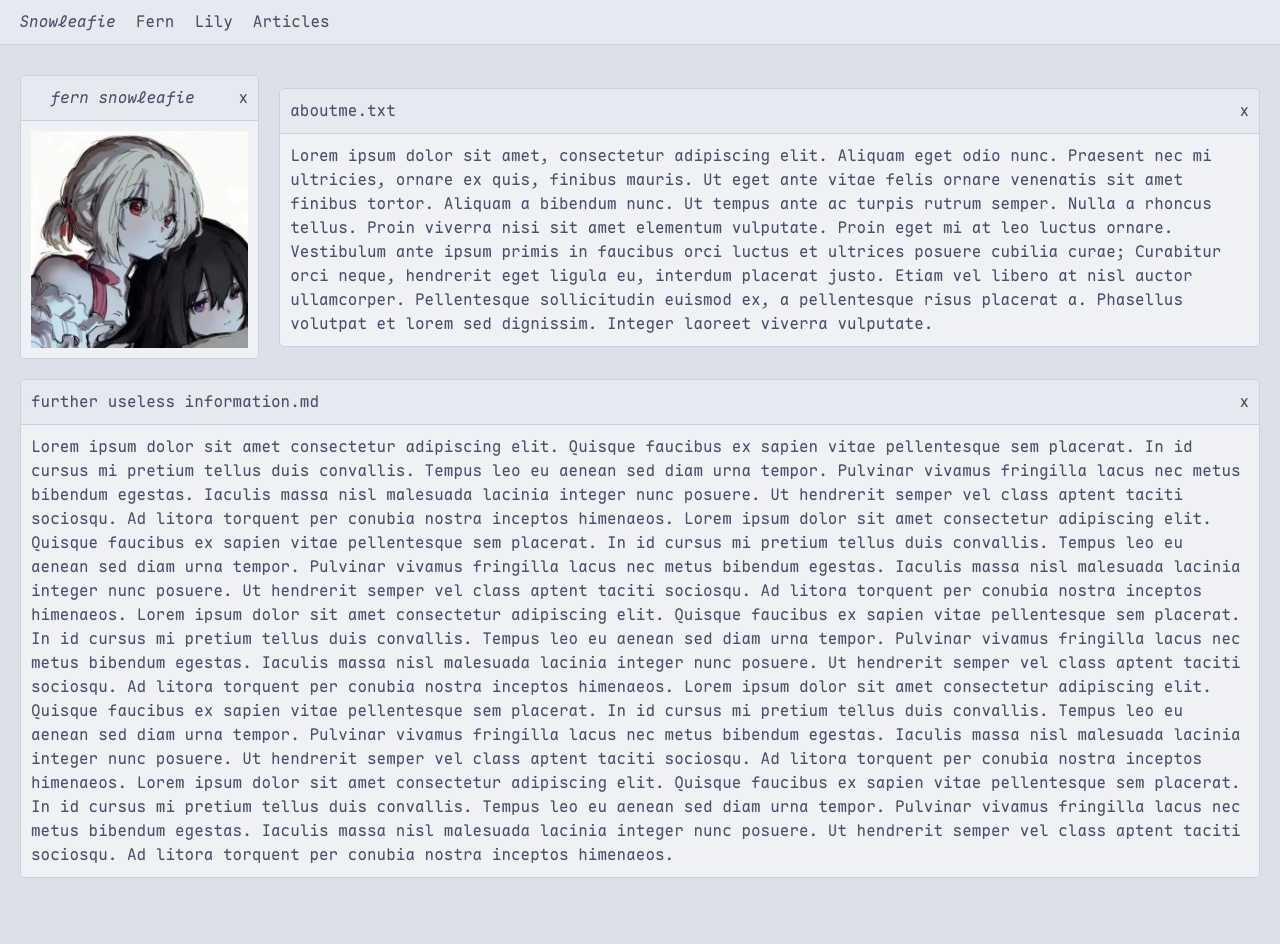
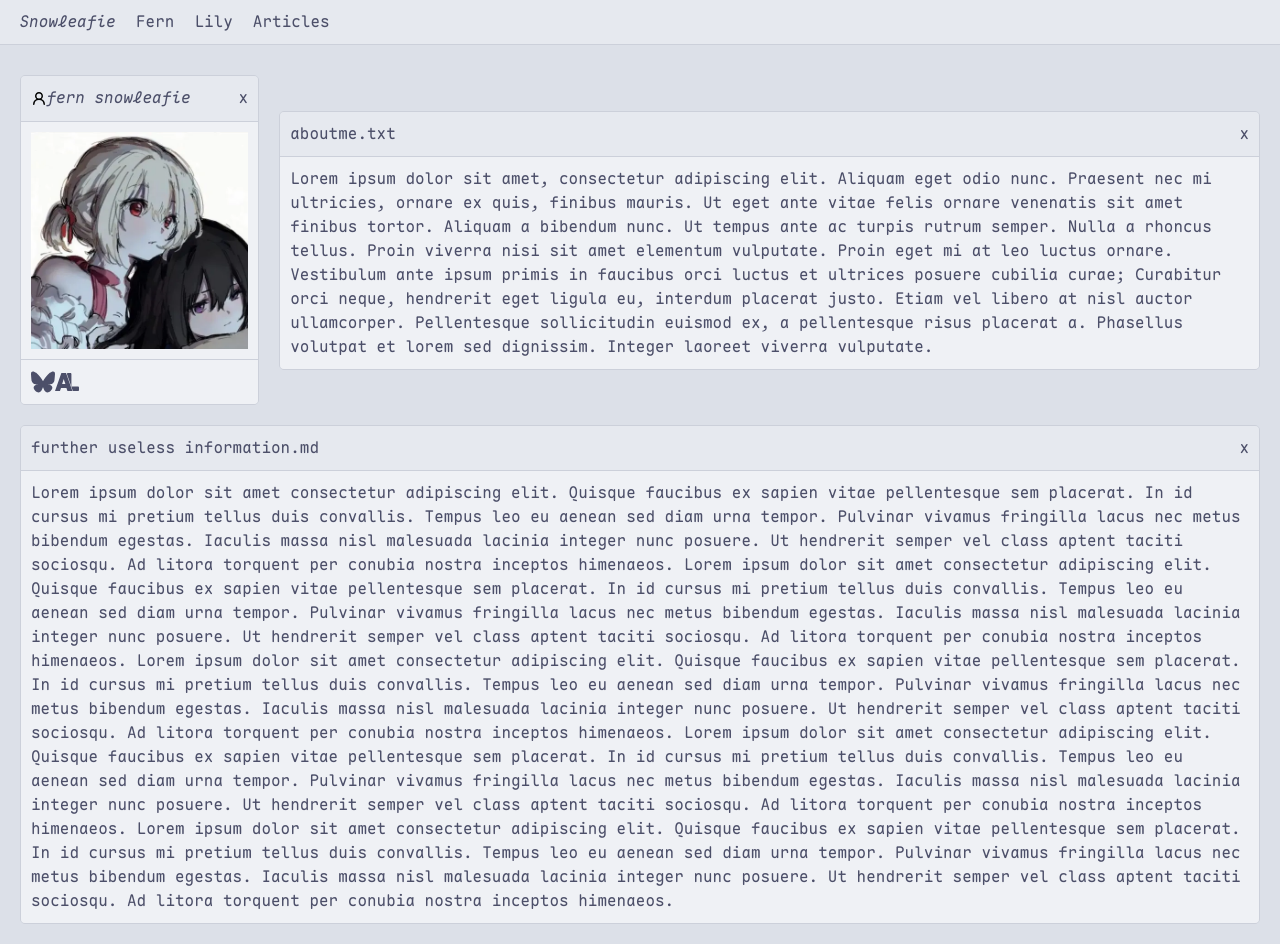
Before and after one commit to FernLeafie/fernleafie.github.io, a Next.js app: page /fern in a window 1280 px wide. Before the commit the page ends 898 px from the top, so only its background shows below. Built offline with nearby package versions, Linux system fonts and the light colour scheme.

Commit message:
Icon component

```diff
--- /dev/null
+++ b/app/styles/icons.css
@@ -0,0 +1,12 @@
+.icon {
+  padding: 0px !important;
+  height: 24px;
+  color: var(--text);
+}
+
+.bluesky:hover {
+  color: #1185FE;
+}
+.anilist:hover {
+  color: #02A9FF;
+}
--- a/app/styles/styles.css
+++ b/app/styles/styles.css
@@ -1,4 +1,5 @@
 @import url("palette.css");
+@import url("icons.css");
 
 :root {
   --text: var(--ctp-latte-text);
--- /dev/null
+++ b/components/Icon.js
@@ -0,0 +1,37 @@
+function Icon({ icon }) {
+  switch (icon) {
+    case "bluesky":
+      return (
+        <svg
+          className={"icon " + icon}
+          role="img"
+          viewBox="0 0 24 24"
+          xmlns="http://www.w3.org/2000/svg"
+        >
+          <title>Bluesky</title>
+          <path
+            d="M5.202 2.857C7.954 4.922 10.913 9.11 12 11.358c1.087-2.247 4.046-6.436 6.798-8.501C20.783 1.366 24 .213 24 3.883c0 .732-.42 6.156-.667 7.037-.856 3.061-3.978 3.842-6.755 3.37 4.854.826 6.089 3.562 3.422 6.299-5.065 5.196-7.28-1.304-7.847-2.97-.104-.305-.152-.448-.153-.327 0-.121-.05.022-.153.327-.568 1.666-2.782 8.166-7.847 2.97-2.667-2.737-1.432-5.473 3.422-6.3-2.777.473-5.899-.308-6.755-3.369C.42 10.04 0 4.615 0 3.883c0-3.67 3.217-2.517 5.202-1.026"
+            fill="currentColor"
+          />
+        </svg>
+      );
+    case "anilist":
+      return (
+        <svg
+          className={"icon " + icon}
+          role="img"
+          viewBox="0 0 24 24"
+          xmlns="http://www.w3.org/2000/svg"
+        >
+          <title>AniList</title>
+          <path
+            d="M24 17.53v2.421c0 .71-.391 1.101-1.1 1.101h-5l-.057-.165L11.84 3.736c.106-.502.46-.788 1.053-.788h2.422c.71 0 1.1.391 1.1 1.1v12.38H22.9c.71 0 1.1.392 1.1 1.101zM11.034 2.947l6.337 18.104h-4.918l-1.052-3.131H6.019l-1.077 3.131H0L6.361 2.948h4.673zm-.66 10.96-1.69-5.014-1.541 5.015h3.23z"
+            fill="currentColor"
+          />
+        </svg>
+      );
+    default:
+      return <p>missing</p>;
+  }
+}
+export default Icon;
--- a/components/Profile.js
+++ b/components/Profile.js
@@ -1,4 +1,5 @@
 import Container from "@/components/Container";
+import Icon from "@/components/Icon";
 import Image from "next/image";
 
 function Profile({ name, image }) {
@@ -8,7 +9,8 @@ function Profile({ name, image }) {
         left: (
           <span style={{ fontStyle: "italic" }}>
             {" "}
-            <Image className="icon"
+            <Image
+              className="icon"
               src={"/assets/icons/person-16.svg"}
               alt="Fern's profile picture"
               width={16}
@@ -26,6 +28,10 @@ function Profile({ name, image }) {
         width={300}
         height={300}
       />
+      <div className="links">
+        <Icon icon="bluesky"/>
+        <Icon icon="anilist"/>
+      </div>
     </Container>
   );
 }
```
Also changed, not shown: 1 other file (tests, documents, lock files or other folders).
